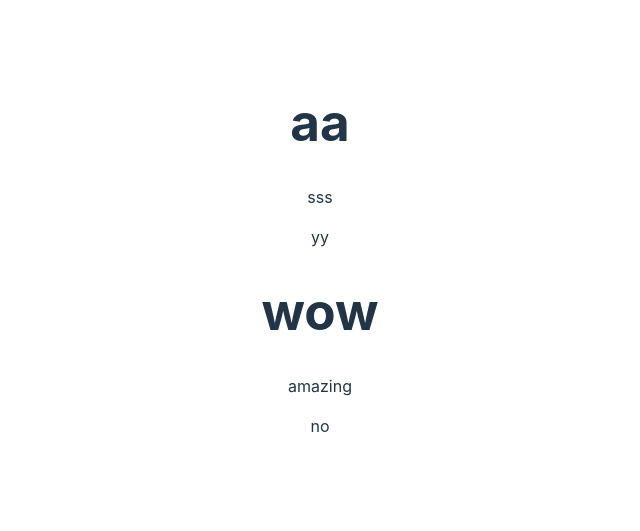
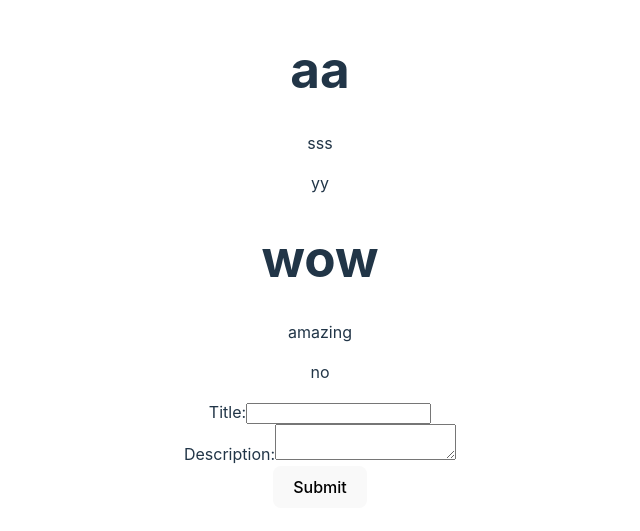
Before and after one commit to Wisambebar1/02-12-2024, a React (Vite) app in the folder taskapp/: page / in a window 1280 px wide. Shown: the part 143-674 px from the top of the page, without its empty margins (320-960 px from the left). Built offline with nearby package versions, Linux system fonts and the light colour scheme.

Commit message:
done with first phase

```diff
--- a/taskapp/src/App.jsx
+++ b/taskapp/src/App.jsx
@@ -1,10 +1,12 @@
 import './App.css'
+import Addtaskform from './Components/Addtaskform/Addtaskform'
 import Tasklist from './Components/Tasklist/Tasklist'
 import Tasks from './Components/Tasks/Tasks'
 function App() {
   return (
     <div>
       <Tasklist Tasks={Tasks}/>
+      <Addtaskform/>
     </div>
   )
 }
--- /dev/null
+++ b/taskapp/src/Components/Addtaskform/Addtaskform.css
@@ -0,0 +1,4 @@
+form{
+    display:flex;
+    flex-direction: column;
+}
--- /dev/null
+++ b/taskapp/src/Components/Addtaskform/Addtaskform.jsx
@@ -0,0 +1,18 @@
+const Addtaskform=()=>{
+    return(
+        <div>
+            <form /*onSubmit=""*/>
+                <div>
+                    <label htmlFor="Title">Title:</label>
+                    <input type="text" name="Title" required/>
+                </div>
+                <div>
+                    <label htmlFor="Description">Description:</label>
+                    <textarea name="Description" required/>
+                </div>
+                <button type="submit">Submit</button>
+            </form>
+        </div>
+    )
+}
+export default Addtaskform
```
